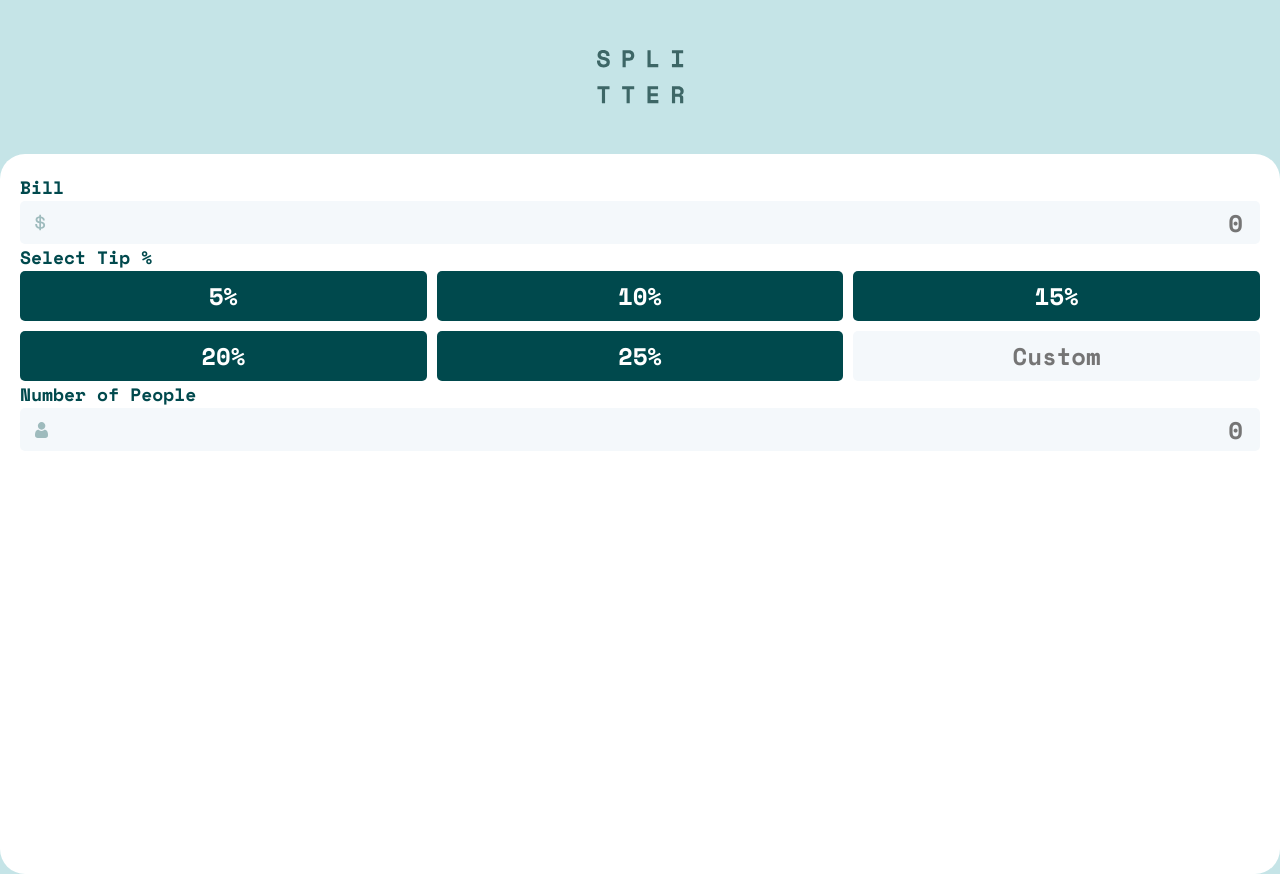
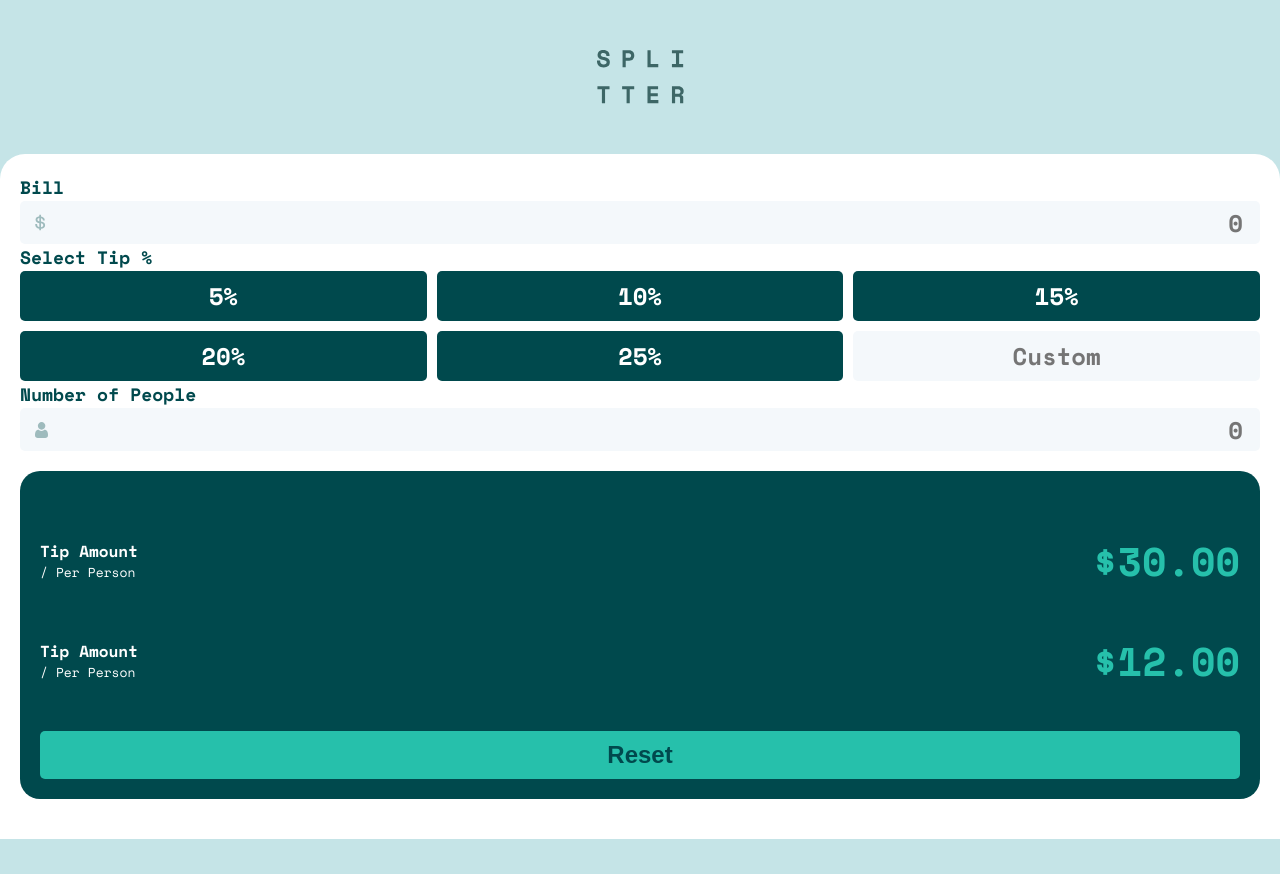
Before and after one commit to B33th0v3n960/tip-calcuator, a React (Vite) app: page / in a window 1280 px wide. After the commit the page ends 839 px from the top, so only its background shows below. Built offline with nearby package versions, Linux system fonts and the light colour scheme.

Commit message:
Created the total tip card

```diff
--- a/src/components/App.jsx
+++ b/src/components/App.jsx
@@ -2,7 +2,8 @@ import '../css/App.css'
 import logo from '../assets/logo.svg'
 import dollar from '../assets/icon-dollar.svg'
 import person from '../assets/icon-person.svg'
-import { FormGroup, TipPercentage, InputGroup } from './Input'
+import { FormGroup, TipPercentage } from './Input'
+import TotalCard from './Total'
 
 export default function App() {
   return (
@@ -19,6 +20,7 @@ function Main() {
       <FormGroup message='Bill' icon={dollar} />
       <TipPercentage />
       <FormGroup message='Number of People' icon={person} />
+      <TotalCard />
     </div>
   )
 }
--- a/src/components/Input.jsx
+++ b/src/components/Input.jsx
@@ -18,7 +18,7 @@ function CustomPercentage() {
   )
 }
 
-export function InputGroup({ icon }) {
+function InputGroup({ icon }) {
   return (
     <div className='input-box'>
       <img src={icon} alt='dollar' />
--- /dev/null
+++ b/src/components/Total.jsx
@@ -0,0 +1,33 @@
+import '../css/Total.css'
+
+export default function TotalCard() {
+  return (
+    <div className='total__card'>
+      <DisplayAmount label='Tip Amount' value='$30.00' />
+      <DisplayAmount label='Tip Amount' value='$12.00' />
+      <ResetBtn />
+    </div>
+  )
+}
+
+function TotalLabel() {
+  return (
+    <span>
+      <p className='label__main'>Tip Amount</p>
+      <p className='label__sub'>/ Per Person</p>
+    </span>
+  )
+}
+
+function DisplayAmount({ label, value }) {
+  return (
+    <div className='total__label'>
+      <TotalLabel />
+      <p className='total__value'>{value}</p>
+    </div>
+  )
+}
+
+function ResetBtn() {
+  return <button className='reset__btn'>Reset</button>
+}
--- a/src/css/App.css
+++ b/src/css/App.css
@@ -4,8 +4,7 @@
 }
 
 .main-card {
-  height: 90vh;
-  border-radius: 25px;
+  border-radius: 25px 25px 0 0;
   background-color: white;
   padding: 20px;
 }
--- /dev/null
+++ b/src/css/Total.css
@@ -0,0 +1,46 @@
+.total__card {
+  background-color: var(--dark-green);
+  margin: 20px 0;
+  border-radius: 20px;
+
+  padding: 20px;
+}
+
+.total__label {
+  display: flex;
+  justify-content: space-between;
+  align-items: center;
+  font-size: var(--input-fsz);
+  font-weight: 600;
+  color: white;
+  margin: 40px 0;
+
+}
+
+.reset__btn {
+  color: var(--dark-green);
+  background-color: var(--green-cyan);
+  border: none;
+  border-radius: 5px;
+  font-size: var(--input-fsz);
+  font-weight: 600;
+  padding: 10px;
+  width: 100%;
+}
+
+.total__value {
+  margin: 0;
+  font-size: 4rem;
+  color: var(--green-cyan);
+}
+
+.label__main {
+  font-size: 1.6rem;
+  margin: 0;
+}
+
+.label__sub {
+  font-size: 1.3rem;
+  font-weight: 400;
+  margin: 0;
+}
```
